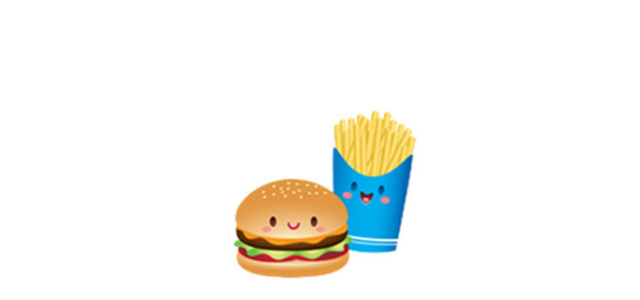
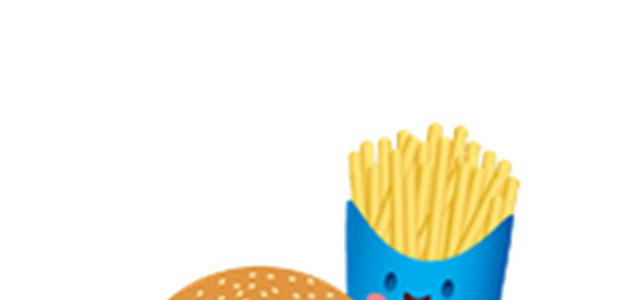
Before and after one commit to xolecito/xolecito.github.io, a plain HTML site: page index.html in a window 1280 px wide. Shown: the top 300 px of the page, without its empty margins (319-959 px from the left). Drawn offline with nearby package versions, Linux system fonts and the light colour scheme.

Commit message:
Update index.html

```diff
--- a/index.html
+++ b/index.html
@@ -11,7 +11,7 @@
 	<title>El mejor lugar para comer del mundo</title>
 </head>
 <body>
-	<div class="col-md-3 center-block quitar-float text-center espacio-arriba">
+	<div class="col-md-6 center-block quitar-float text-center espacio-arriba">
 		<img src="imgs/hamburguesa.jpg" class="animated fadeIn">
 		<h1 class="pacifico grande verde animated fadeIn retraso-1">El detalle es la cajita</h1>
 
```
